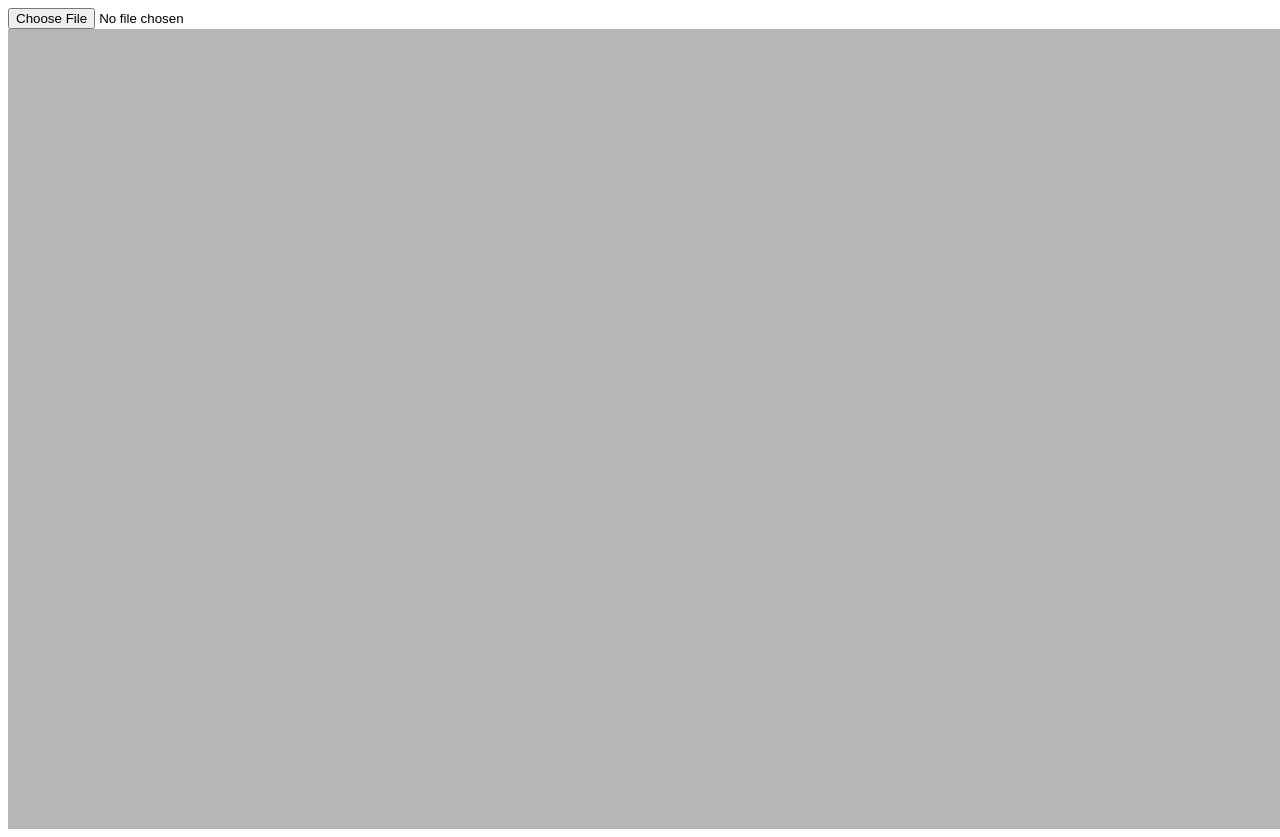
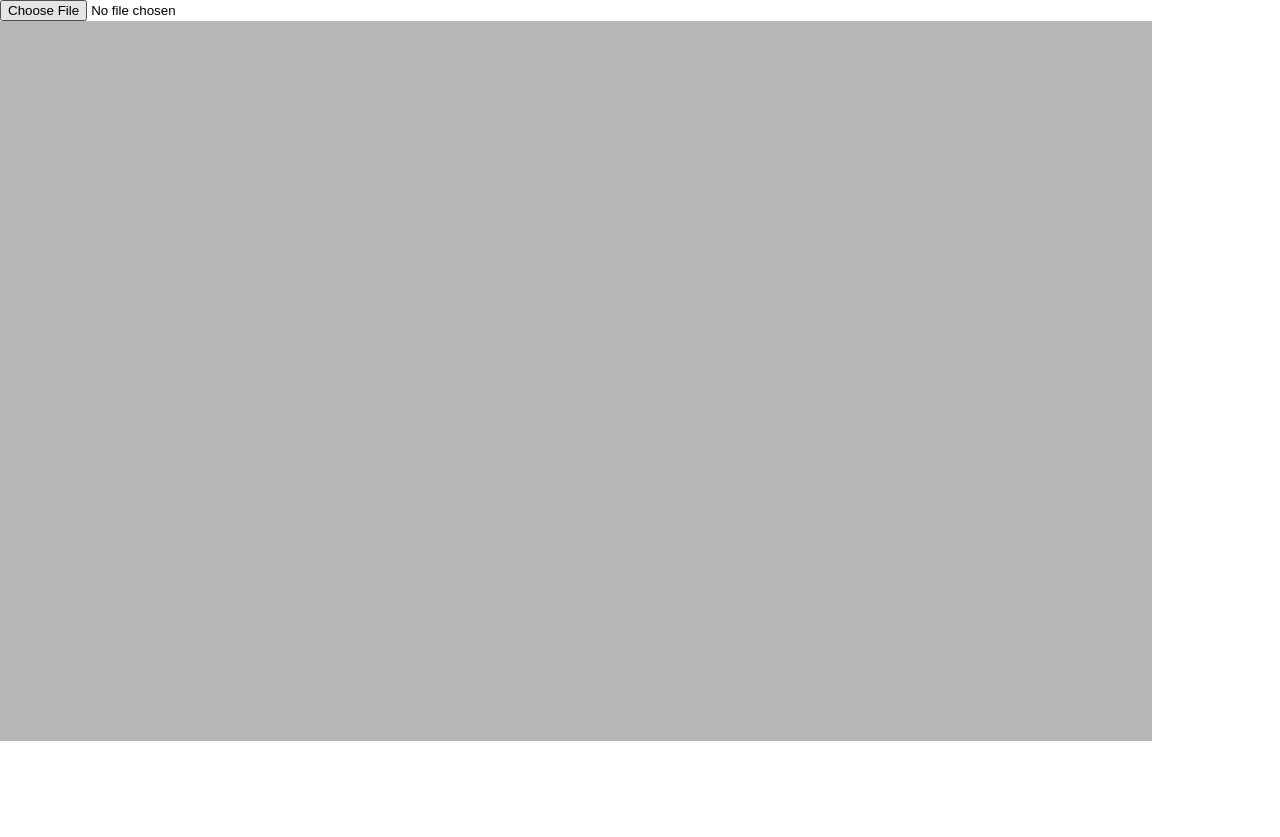
Before and after one commit to flopzinkle4238/js-photo-editor, a website: page index.html in a window 1280 px wide. After the commit the page ends 800 px from the top, so only its background shows below. Drawn offline with Linux system fonts and the light colour scheme.

Commit message:
Add a minimal CSS reset snippet

```diff
--- a/style.css
+++ b/style.css
@@ -1,3 +1,9 @@
+* {
+  margin: 0;
+  padding: 0;
+  box-sizing: border-box;
+}
+
 #canvas {
   display: block;
   border: 2px solid black;
@@ -10,6 +16,7 @@
 
 .container {
   background-color: #2e2e2e58;
-  min-height: 100vh;
-  min-width: 100vw;
+  height: 90vh;
+  width: 90vw;
+  overflow: scroll;
 }
```
